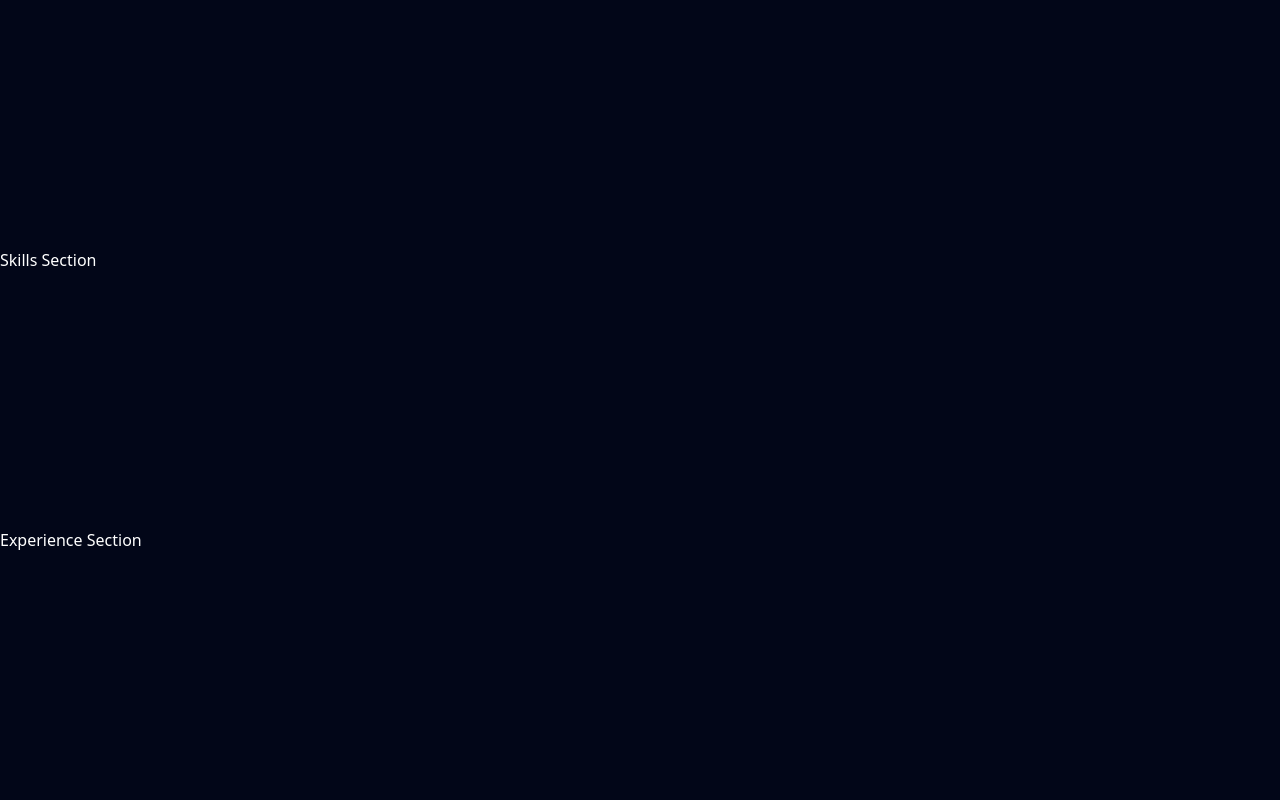
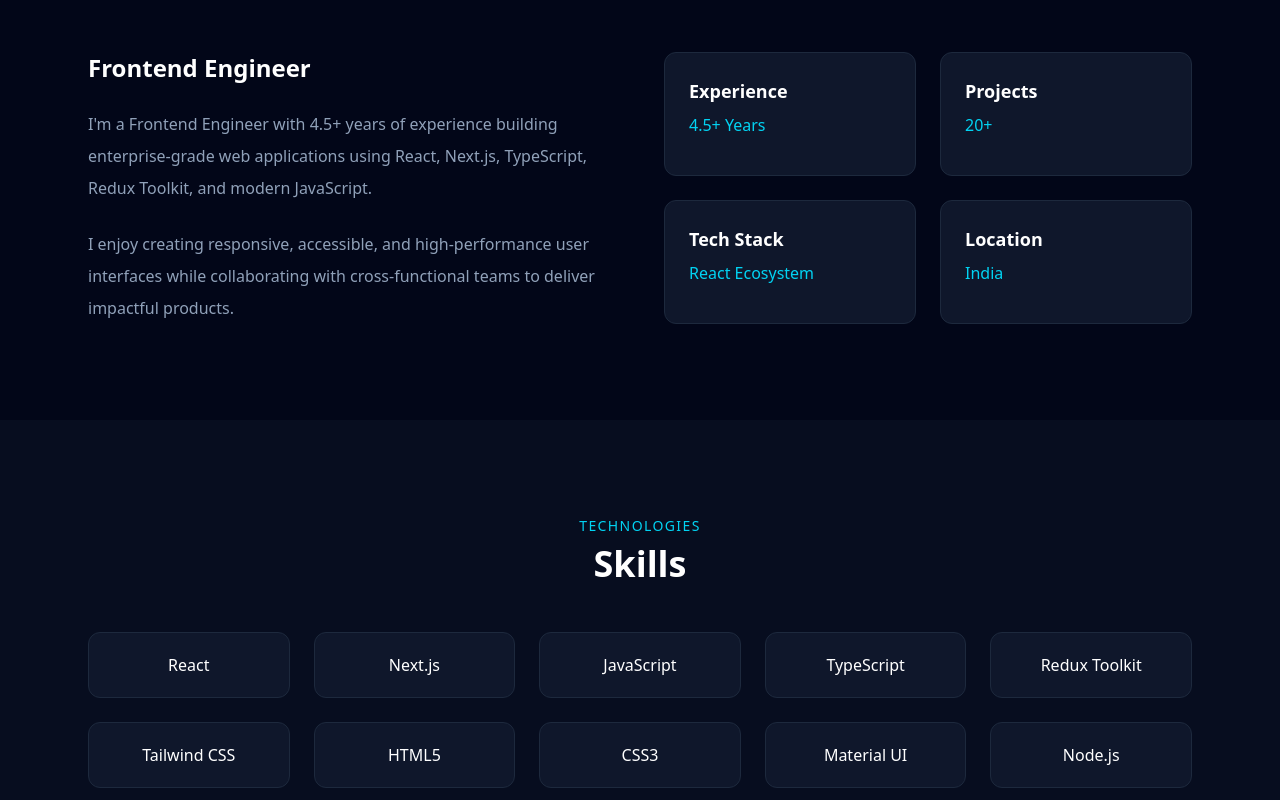
Before and after one commit to tariqaziz123/portfolio-nextjs, a Next.js app: page / in a window 1280 px wide. Shown: the part 960-1760 px from the top of the page. Built offline with nearby package versions, Linux system fonts and the light colour scheme.

Commit message:
Add About and Skills sections

```diff
--- a/components/About/About.tsx
+++ b/components/About/About.tsx
@@ -1,7 +1,70 @@
+import SectionTitle from "../SectionTitle/SectionTitle";
+
 export default function About() {
   return (
-    <section className="py-32">
-      About Section
+    <section
+      id="about"
+      className="py-24"
+    >
+      <div className="mx-auto max-w-6xl px-6">
+
+        <SectionTitle
+          title="About Me"
+          subtitle="Who I Am"
+        />
+
+        <div className="grid gap-12 md:grid-cols-2">
+
+          <div>
+            <h3 className="text-2xl font-semibold">
+              Frontend Engineer
+            </h3>
+
+            <p className="mt-6 text-slate-400 leading-8">
+              I'm a Frontend Engineer with 4.5+ years of experience
+              building enterprise-grade web applications using React,
+              Next.js, TypeScript, Redux Toolkit, and modern JavaScript.
+            </p>
+
+            <p className="mt-6 text-slate-400 leading-8">
+              I enjoy creating responsive, accessible, and
+              high-performance user interfaces while collaborating
+              with cross-functional teams to deliver impactful
+              products.
+            </p>
+          </div>
+
+          <div className="grid grid-cols-2 gap-6">
+
+            <Card title="Experience" value="4.5+ Years" />
+            <Card title="Projects" value="20+" />
+            <Card title="Tech Stack" value="React Ecosystem" />
+            <Card title="Location" value="India" />
+
+          </div>
+
+        </div>
+      </div>
     </section>
   );
 }
+
+function Card({
+  title,
+  value,
+}: {
+  title: string;
+  value: string;
+}) {
+  return (
+    <div className="rounded-xl border border-slate-800 bg-slate-900 p-6 hover:border-cyan-500 transition">
+      <h4 className="text-lg font-semibold">
+        {title}
+      </h4>
+
+      <p className="mt-2 text-cyan-400">
+        {value}
+      </p>
+    </div>
+  );
+}
--- /dev/null
+++ b/components/Layout/Container.tsx
@@ -0,0 +1,13 @@
+import { ReactNode } from "react";
+
+type ContainerProps = {
+  children: ReactNode;
+};
+
+export default function Container({ children }: ContainerProps) {
+  return (
+    <div className="mx-auto max-w-6xl px-6">
+      {children}
+    </div>
+  );
+}
--- /dev/null
+++ b/components/SectionTitle/SectionTitle.tsx
@@ -0,0 +1,21 @@
+type SectionTitleProps = {
+  title: string;
+  subtitle: string;
+};
+
+export default function SectionTitle({
+  title,
+  subtitle,
+}: SectionTitleProps) {
+  return (
+    <div className="mb-12 text-center">
+      <p className="text-cyan-400 uppercase tracking-widest text-sm">
+        {subtitle}
+      </p>
+
+      <h2 className="mt-2 text-4xl font-bold">
+        {title}
+      </h2>
+    </div>
+  );
+}
--- a/components/Skills/Skills.tsx
+++ b/components/Skills/Skills.tsx
@@ -1,7 +1,50 @@
+import SectionTitle from "../SectionTitle/SectionTitle";
+
+const skills = [
+  "React",
+  "Next.js",
+  "JavaScript",
+  "TypeScript",
+  "Redux Toolkit",
+  "Tailwind CSS",
+  "HTML5",
+  "CSS3",
+  "Material UI",
+  "Node.js",
+  "Express.js",
+  "MongoDB",
+  "Git",
+  "REST API",
+  "GraphQL",
+];
+
 export default function Skills() {
   return (
-    <section className="py-32">
-      Skills Section
+    <section
+      id="skills"
+      className="py-24 bg-slate-900/40"
+    >
+      <div className="mx-auto max-w-6xl px-6">
+
+        <SectionTitle
+          title="Skills"
+          subtitle="Technologies"
+        />
+
+        <div className="grid gap-6 sm:grid-cols-2 md:grid-cols-3 lg:grid-cols-5">
+
+          {skills.map((skill) => (
+            <div
+              key={skill}
+              className="rounded-xl border border-slate-800 bg-slate-900 p-5 text-center font-medium transition hover:-translate-y-1 hover:border-cyan-500"
+            >
+              {skill}
+            </div>
+          ))}
+
+        </div>
+
+      </div>
     </section>
   );
 }
```
